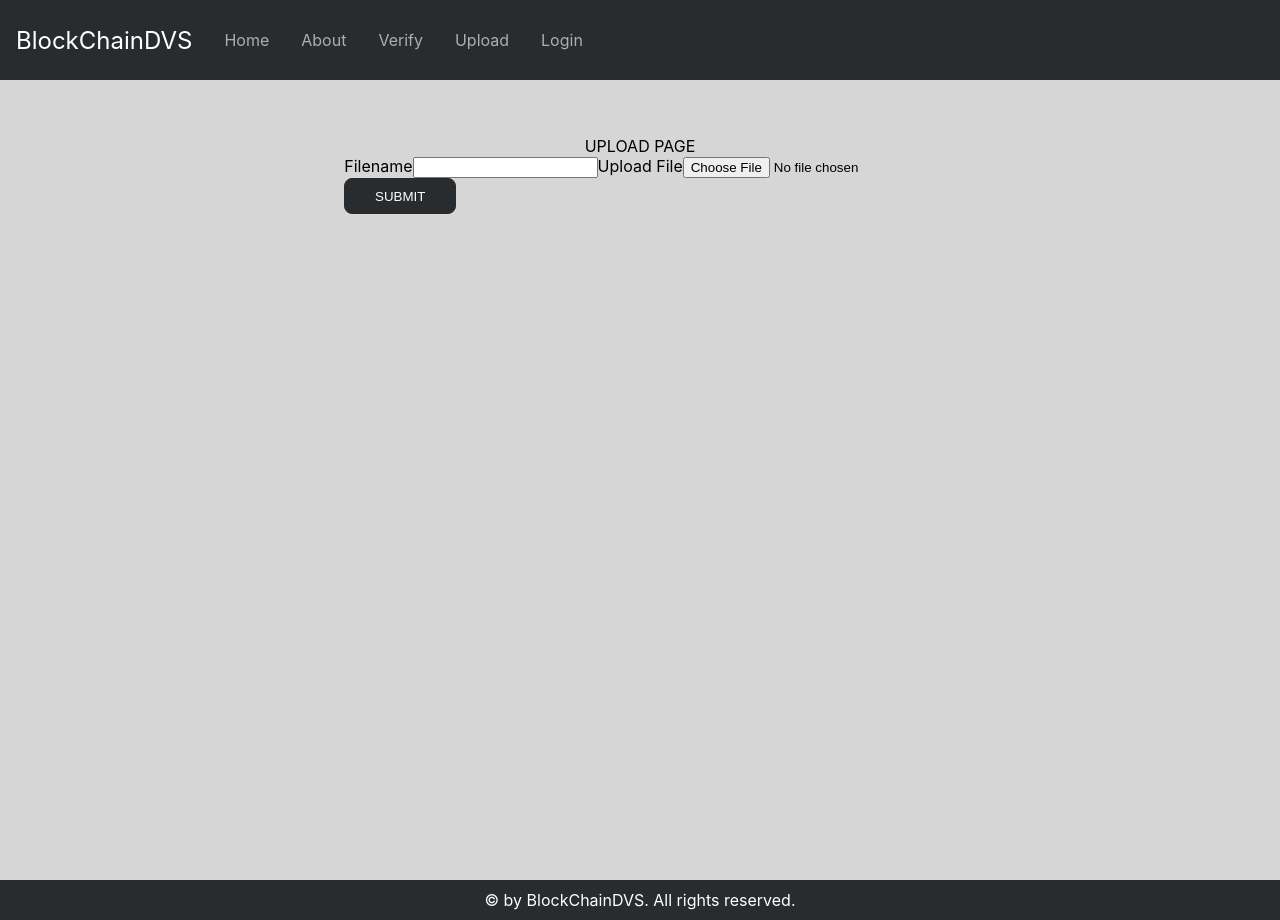
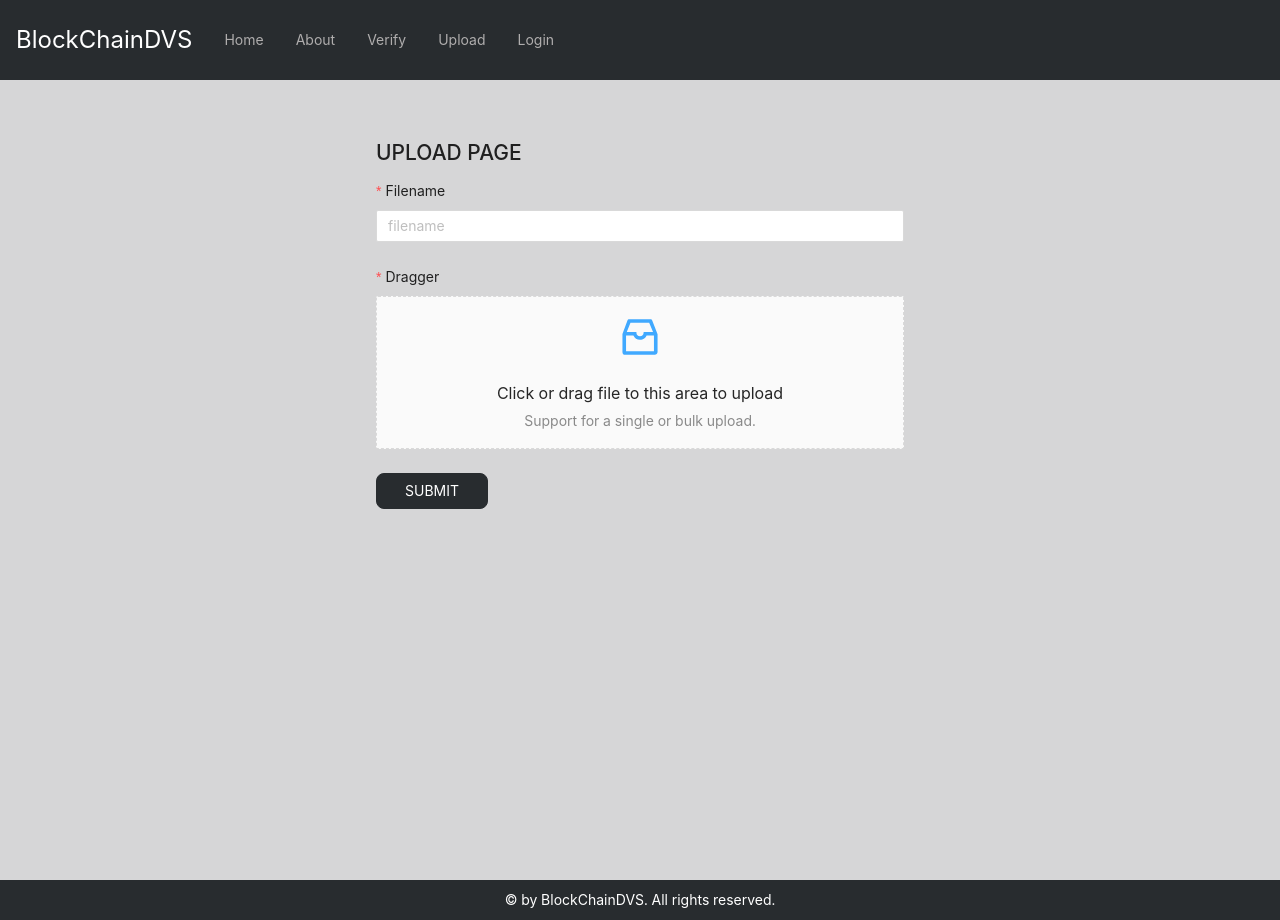
Before and after one commit to Blockchain-DAV/BlockChainDAV, a React (Create React App) app: page /upload in a window 1280 px wide. Built offline with nearby package versions, Linux system fonts and the light colour scheme.

Commit message:
ant design form and validations

```diff
--- a/package.json
+++ b/package.json
@@ -3,9 +3,11 @@
   "version": "0.1.0",
   "private": true,
   "dependencies": {
+    "@ant-design/icons": "^4.2.2",
     "@testing-library/jest-dom": "^4.2.4",
     "@testing-library/react": "^9.5.0",
     "@testing-library/user-event": "^7.2.1",
+    "antd": "^4.5.2",
     "node-sass": "^4.14.1",
     "react": "^16.13.1",
     "react-dom": "^16.13.1",
--- a/src/App.scss
+++ b/src/App.scss
@@ -1,5 +1,4 @@
 .App {
-  text-align: center;
 }
 
 .App-body {
--- a/src/components/button/button.component.jsx
+++ b/src/components/button/button.component.jsx
@@ -1,10 +1,10 @@
 import React from 'react';
 import './button.styles.scss';
 
-const Button = ({title}) => (
+const Button = ({title, onClick }) => (
    <div className = 'button-div'>
       { title?
-         <button className = 'button'>
+         <button className = 'button' onClick={onClick}>
             {title}
          </button>
          :
--- a/src/index.js
+++ b/src/index.js
@@ -3,6 +3,7 @@ import ReactDOM from 'react-dom';
 import { BrowserRouter } from 'react-router-dom';
 import './index.scss';
 import App from './App';
+import 'antd/dist/antd.css';
 
 ReactDOM.render(
     <BrowserRouter>
--- a/src/pages/upload/upload.component.jsx
+++ b/src/pages/upload/upload.component.jsx
@@ -1,19 +1,79 @@
-import React from 'react';
-import './upload.styles.scss';
-import Button from '../../components/button/button.component';
+import React, { useState } from "react";
+import "./upload.styles.scss";
+import { Form, Input, Upload} from "antd";
+import Button from "../../components/button/button.component";
+import { InboxOutlined } from "@ant-design/icons";
 
-const Upload = () => (
-   <section className = 'upload'>
-      UPLOAD PAGE
+const UploadComponent = () => {
+    const [form] = Form.useForm();
+    const [fileList, setFileList] = useState([]);
 
-      <form action = '/upload' method = "POST" enctype="multipart/form-data">
-         <label>Filename</label>
-        <input type="text" name="fileName" />
-        <label>Upload File</label>
-        <input type="file" name="file" />
-         < Button title = "submit" />
-      </form>
-   </section>
-);
+    const props = {
+        onRemove: (file) => {
+            setFileList((fileList) => {
+                const index = fileList.indexOf(file);
+                const newFileList = fileList.slice();
+                newFileList.splice(index, 1);
+                return newFileList;
+            });
+        },
+        beforeUpload: (file) => {
+            setFileList((fileList) => [file]);
+            form.setFields([
+               {
+                  name: "dragger",
+                  errors: [],
+               },
+            ]);
+            return false;
+        },
+        fileList,
+    };
 
-export default Upload;
+    const handleUpload = async () => {
+        try {
+
+         const isFileAvailable = fileList.length === 1
+         if (!isFileAvailable) {
+            form.setFields([
+               {
+                  name: "dragger",
+                  errors: ["File is required"],
+               },
+            ]);
+         }
+
+         await form.validateFields()
+
+         if(isFileAvailable){
+            // upload action here
+         }
+
+        } catch (err) {
+
+        }
+    };
+
+    return (
+        <section className="upload">
+            <h1> UPLOAD PAGE </h1>
+            <Form form={form} layout="vertical">
+                <Form.Item label="Filename" name="filename" rules={[{ required: true }]}>
+                    <Input placeholder="filename" />
+                </Form.Item>
+                <Form.Item label="Dragger" name="dragger" rules={[{ required: true }]}>
+                        <Upload.Dragger {...props}>
+                            <p className="ant-upload-drag-icon">
+                                <InboxOutlined />
+                            </p>
+                            <p className="ant-upload-text">Click or drag file to this area to upload</p>
+                            <p className="ant-upload-hint">Support for a single or bulk upload.</p>
+                        </Upload.Dragger>
+                </Form.Item>
+            </Form>
+            <Button title="submit" onClick={handleUpload} />
+        </section>
+    );
+};
+
+export default UploadComponent;
--- a/src/pages/upload/upload.styles.scss
+++ b/src/pages/upload/upload.styles.scss
@@ -1,3 +1,4 @@
 .upload {
    padding: 3.5rem;
+   width: 50%;
 }
```
Also changed, not shown: 1 other file (tests, documents, lock files or other folders).
